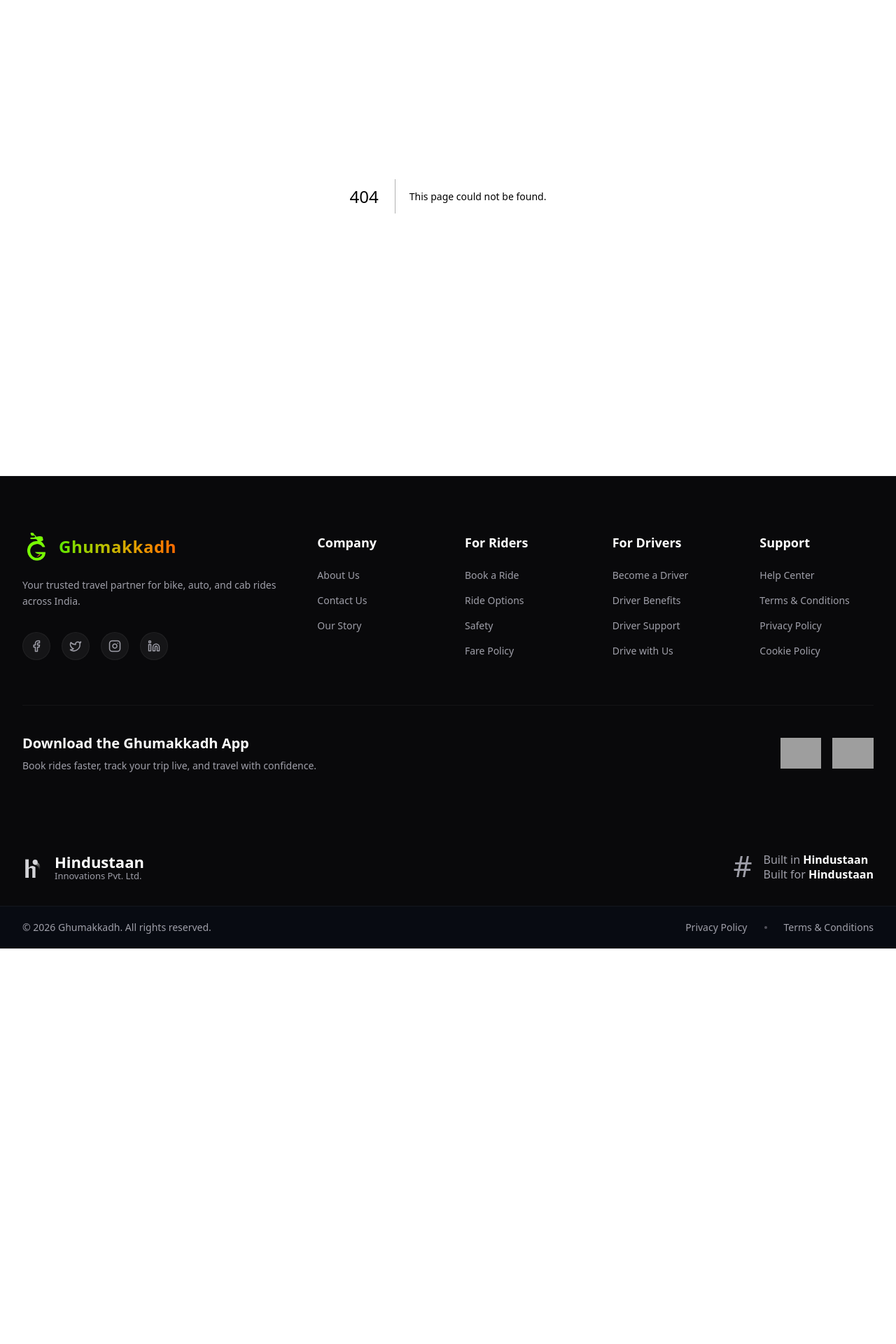
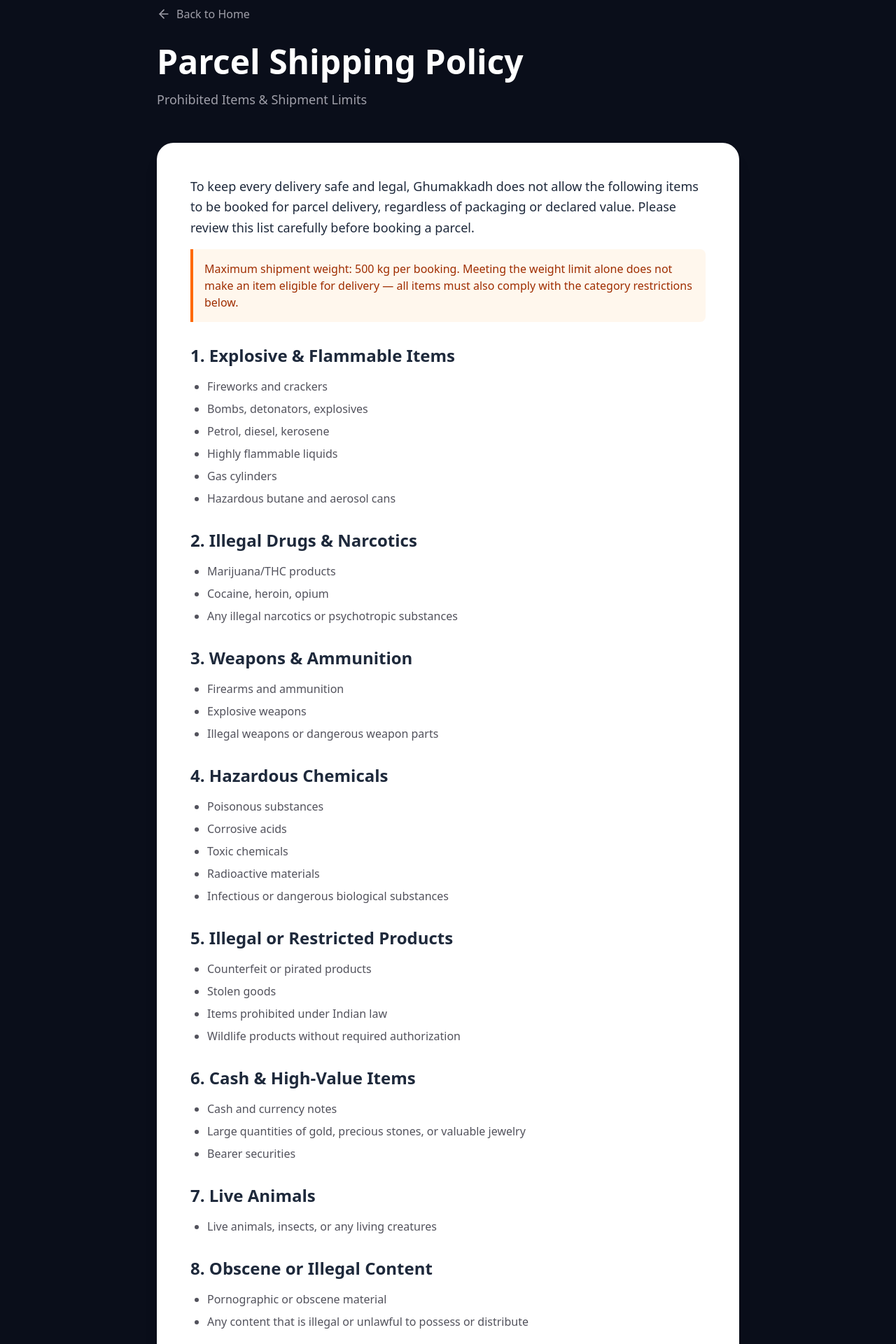
Before and after one commit to ayushshinde13/ghummakkadh-portfolio, a Next.js app: page /shipping in a window 1280 px wide. Before the commit this address had no page. Shown: the part 120-2040 px from the top of the page at 70% size. Before the commit the page ends 1475 px from the top, so only its background shows below. Built offline with nearby package versions, Linux system fonts and the light colour scheme; grey boxes are pictures that could not be loaded.

Commit message:
Added parcel shipping policy

```diff
--- a/src/app/contact/page.tsx
+++ b/src/app/contact/page.tsx
@@ -1,15 +1,30 @@
 import React from 'react';
+import Link from 'next/link';
+import { ArrowLeft } from 'lucide-react';
 
 export default function ContactPage() {
   return (
-    <main className="min-h-screen bg-[#F8FAFC] text-[#1E293B] pt-24 pb-32">
-      <div className="max-w-4xl mx-auto px-4 md:px-8">
-        <div className="mb-12 border-b border-gray-200 pb-8">
-          <h1 className="text-[40px] md:text-5xl font-black text-[#1E293B] tracking-tight mb-4">
-            Contact Us & Support
-          </h1>
+    <main className="min-h-screen bg-[#0A0E1A] pt-32 pb-20">
+      <div className="max-w-4xl mx-auto px-4 sm:px-6 lg:px-8">
+
+        {/* Back Button */}
+        <Link
+          href="/"
+          className="inline-flex items-center gap-2 text-zinc-400 hover:text-white transition-colors mb-8 group"
+        >
+          <ArrowLeft className="w-5 h-5 group-hover:-translate-x-1 transition-transform" />
+          <span>Back to Home</span>
+        </Link>
+
+        {/* Header */}
+        <div className="mb-12">
+          <h1 className="text-4xl md:text-5xl font-black text-white mb-4">Contact Us & Support</h1>
+          <p className="text-zinc-400 text-lg">Last updated: August 2026</p>
         </div>
-        <div className="space-y-10 text-gray-600 leading-relaxed bg-white p-8 md:p-12 rounded-[32px] shadow-sm border border-gray-100">
+
+        {/* Content */}
+        <div className="bg-white rounded-3xl p-8 md:p-12 text-zinc-600 space-y-8 shadow-xl">
+
           <section>
             <h2 className="text-2xl font-bold text-[#1E293B] mb-4">We're here to help</h2>
             <p>If you have any questions, feedback, or issues, please reach out to our support team.</p>
@@ -21,6 +36,7 @@
               <li><strong>Support Hours:</strong> 24/7</li>
             </ul>
           </section>
+
         </div>
       </div>
     </main>
--- a/src/app/cookie/page.tsx
+++ b/src/app/cookie/page.tsx
@@ -1,22 +1,30 @@
 import React from 'react';
+import Link from 'next/link';
+import { ArrowLeft } from 'lucide-react';
 
 export default function CookiePolicyPage() {
   return (
-    <main className="min-h-screen bg-[#F8FAFC] text-[#1E293B] pt-24 pb-32">
-      <div className="max-w-4xl mx-auto px-4 md:px-8">
+    <main className="min-h-screen bg-[#0A0E1A] pt-32 pb-20">
+      <div className="max-w-4xl mx-auto px-4 sm:px-6 lg:px-8">
+
+        {/* Back Button */}
+        <Link
+          href="/"
+          className="inline-flex items-center gap-2 text-zinc-400 hover:text-white transition-colors mb-8 group"
+        >
+          <ArrowLeft className="w-5 h-5 group-hover:-translate-x-1 transition-transform" />
+          <span>Back to Home</span>
+        </Link>
 
         {/* Header */}
-        <div className="mb-12 border-b border-gray-200 pb-8">
-          <h1 className="text-[40px] md:text-5xl font-black text-[#1E293B] tracking-tight mb-4">
-            Cookie & Tracking Technologies Policy
-          </h1>
-          <p className="text-gray-500 font-medium">
-            Last updated: August 2026
-          </p>
+        <div className="mb-12">
+          <h1 className="text-4xl md:text-5xl font-black text-white mb-4">Cookie & Tracking Technologies Policy</h1>
+          <p className="text-zinc-400 text-lg">Last updated: August 2026</p>
         </div>
 
         {/* Content */}
-        <div className="space-y-6 text-[15px] text-[#64748B] leading-relaxed bg-white p-8 md:p-10 rounded-[28px] shadow-sm border border-gray-100/80">
+        <div className="bg-white rounded-3xl p-8 md:p-12 text-zinc-600 space-y-8 shadow-xl">
+
 
           <p>
             Ghumakkadh's Rider and Partner apps do not use traditional browser cookies. Instead, we use similar technologies — such as device identifiers, local app storage, and software development kits (SDKs) — to keep the app running smoothly, remember your preferences, and understand how the app is used.
@@ -50,6 +58,7 @@
             If you have questions about how tracking technologies are used in the app, contact us at <a href="mailto:support@hindustaan.in" className="text-green-600 hover:underline">support@hindustaan.in</a>.
           </p>
 
+
         </div>
       </div>
     </main>
--- a/src/app/driver-benefits/page.tsx
+++ b/src/app/driver-benefits/page.tsx
@@ -1,15 +1,30 @@
 import React from 'react';
+import Link from 'next/link';
+import { ArrowLeft } from 'lucide-react';
 
 export default function DriverBenefitsPage() {
   return (
-    <main className="min-h-screen bg-[#F8FAFC] text-[#1E293B] pt-24 pb-32">
-      <div className="max-w-4xl mx-auto px-4 md:px-8">
-        <div className="mb-12 border-b border-gray-200 pb-8">
-          <h1 className="text-[40px] md:text-5xl font-black text-[#1E293B] tracking-tight mb-4">
-            Driver Benefits
-          </h1>
+    <main className="min-h-screen bg-[#0A0E1A] pt-32 pb-20">
+      <div className="max-w-4xl mx-auto px-4 sm:px-6 lg:px-8">
+
+        {/* Back Button */}
+        <Link
+          href="/"
+          className="inline-flex items-center gap-2 text-zinc-400 hover:text-white transition-colors mb-8 group"
+        >
+          <ArrowLeft className="w-5 h-5 group-hover:-translate-x-1 transition-transform" />
+          <span>Back to Home</span>
+        </Link>
+
+        {/* Header */}
+        <div className="mb-12">
+          <h1 className="text-4xl md:text-5xl font-black text-white mb-4">Driver Benefits</h1>
+          <p className="text-zinc-400 text-lg">Last updated: August 2026</p>
         </div>
-        <div className="space-y-10 text-gray-600 leading-relaxed bg-white p-8 md:p-12 rounded-[32px] shadow-sm border border-gray-100">
+
+        {/* Content */}
+        <div className="bg-white rounded-3xl p-8 md:p-12 text-zinc-600 space-y-8 shadow-xl">
+
           <section>
             <h2 className="text-2xl font-bold text-[#1E293B] mb-4">Why Drive with Us?</h2>
             <p className="mb-4">
@@ -22,6 +37,7 @@
               <li>24/7 Priority Support for Drivers</li>
             </ul>
           </section>
+
         </div>
       </div>
     </main>
--- a/src/app/fare-policy/page.tsx
+++ b/src/app/fare-policy/page.tsx
@@ -1,15 +1,30 @@
 import React from 'react';
+import Link from 'next/link';
+import { ArrowLeft } from 'lucide-react';
 
 export default function FarePolicyPage() {
   return (
-    <main className="min-h-screen bg-[#F8FAFC] text-[#1E293B] pt-24 pb-32">
-      <div className="max-w-4xl mx-auto px-4 md:px-8">
-        <div className="mb-12 border-b border-gray-200 pb-8">
-          <h1 className="text-[40px] md:text-5xl font-black text-[#1E293B] tracking-tight mb-4">
-            Fare Policy
-          </h1>
+    <main className="min-h-screen bg-[#0A0E1A] pt-32 pb-20">
+      <div className="max-w-4xl mx-auto px-4 sm:px-6 lg:px-8">
+
+        {/* Back Button */}
+        <Link
+          href="/"
+          className="inline-flex items-center gap-2 text-zinc-400 hover:text-white transition-colors mb-8 group"
+        >
+          <ArrowLeft className="w-5 h-5 group-hover:-translate-x-1 transition-transform" />
+          <span>Back to Home</span>
+        </Link>
+
+        {/* Header */}
+        <div className="mb-12">
+          <h1 className="text-4xl md:text-5xl font-black text-white mb-4">Fare Policy</h1>
+          <p className="text-zinc-400 text-lg">Last updated: August 2026</p>
         </div>
-        <div className="space-y-10 text-gray-600 leading-relaxed bg-white p-8 md:p-12 rounded-[32px] shadow-sm border border-gray-100">
+
+        {/* Content */}
+        <div className="bg-white rounded-3xl p-8 md:p-12 text-zinc-600 space-y-8 shadow-xl">
+
           <section>
             <h2 className="text-2xl font-bold text-[#1E293B] mb-4">Transparent Pricing</h2>
             <p className="mb-4">
@@ -19,6 +34,7 @@
               Toll charges or parking fees, if applicable during the trip, are not included in the base fare and must be paid by the rider.
             </p>
           </section>
+
         </div>
       </div>
     </main>
--- a/src/app/privacy/page.tsx
+++ b/src/app/privacy/page.tsx
@@ -1,22 +1,30 @@
 import React from 'react';
+import Link from 'next/link';
+import { ArrowLeft } from 'lucide-react';
 
 export default function PrivacyPolicyPage() {
   return (
-    <main className="min-h-screen bg-[#F8FAFC] text-[#1E293B] pt-24 pb-32">
-      <div className="max-w-4xl mx-auto px-4 md:px-8">
+    <main className="min-h-screen bg-[#0A0E1A] pt-32 pb-20">
+      <div className="max-w-4xl mx-auto px-4 sm:px-6 lg:px-8">
+
+        {/* Back Button */}
+        <Link
+          href="/"
+          className="inline-flex items-center gap-2 text-zinc-400 hover:text-white transition-colors mb-8 group"
+        >
+          <ArrowLeft className="w-5 h-5 group-hover:-translate-x-1 transition-transform" />
+          <span>Back to Home</span>
+        </Link>
 
         {/* Header */}
-        <div className="mb-12 border-b border-gray-200 pb-8">
-          <h1 className="text-[40px] md:text-5xl font-black text-[#1E293B] tracking-tight mb-4">
-            Privacy Policy
-          </h1>
-          <p className="text-gray-500 font-medium">
-            Last updated: August 2026
-          </p>
+        <div className="mb-12">
+          <h1 className="text-4xl md:text-5xl font-black text-white mb-4">Privacy Policy</h1>
+          <p className="text-zinc-400 text-lg">Last updated: August 2026</p>
         </div>
 
         {/* Content */}
-        <div className="space-y-10 text-gray-600 leading-relaxed bg-white p-8 md:p-12 rounded-[32px] shadow-sm border border-gray-100">
+        <div className="bg-white rounded-3xl p-8 md:p-12 text-zinc-600 space-y-8 shadow-xl">
+
 
           <section>
             <h2 className="text-2xl font-bold text-[#1E293B] mb-4">1. Introduction</h2>
@@ -88,6 +96,7 @@
             <p>If you have any questions about this Privacy Policy or how your data is handled, you can reach out to us at <a href="mailto:support@hindustaan.in" className="text-green-600 hover:underline">support@hindustaan.in</a>.</p>
           </section>
 
+
         </div>
       </div>
     </main>
--- a/src/app/safety/page.tsx
+++ b/src/app/safety/page.tsx
@@ -1,15 +1,30 @@
 import React from 'react';
+import Link from 'next/link';
+import { ArrowLeft } from 'lucide-react';
 
 export default function SafetyPage() {
   return (
-    <main className="min-h-screen bg-[#F8FAFC] text-[#1E293B] pt-24 pb-32">
-      <div className="max-w-4xl mx-auto px-4 md:px-8">
-        <div className="mb-12 border-b border-gray-200 pb-8">
-          <h1 className="text-[40px] md:text-5xl font-black text-[#1E293B] tracking-tight mb-4">
-            Safety at Ghumakkadh
-          </h1>
+    <main className="min-h-screen bg-[#0A0E1A] pt-32 pb-20">
+      <div className="max-w-4xl mx-auto px-4 sm:px-6 lg:px-8">
+
+        {/* Back Button */}
+        <Link
+          href="/"
+          className="inline-flex items-center gap-2 text-zinc-400 hover:text-white transition-colors mb-8 group"
+        >
+          <ArrowLeft className="w-5 h-5 group-hover:-translate-x-1 transition-transform" />
+          <span>Back to Home</span>
+        </Link>
+
+        {/* Header */}
+        <div className="mb-12">
+          <h1 className="text-4xl md:text-5xl font-black text-white mb-4">Safety at Ghumakkadh</h1>
+          <p className="text-zinc-400 text-lg">Last updated: August 2026</p>
         </div>
-        <div className="space-y-10 text-gray-600 leading-relaxed bg-white p-8 md:p-12 rounded-[32px] shadow-sm border border-gray-100">
+
+        {/* Content */}
+        <div className="bg-white rounded-3xl p-8 md:p-12 text-zinc-600 space-y-8 shadow-xl">
+
           <section>
             <h2 className="text-2xl font-bold text-[#1E293B] mb-4">Your Safety is Our Priority</h2>
             <p className="mb-4">
@@ -22,6 +37,7 @@
               <li>Secure In-App Payments</li>
             </ul>
           </section>
+
         </div>
       </div>
     </main>
--- /dev/null
+++ b/src/app/shipping/page.tsx
@@ -0,0 +1,127 @@
+import React from 'react';
+import Link from 'next/link';
+import { ArrowLeft } from 'lucide-react';
+
+export default function ShippingPolicyPage() {
+  return (
+    <main className="min-h-screen bg-[#0A0E1A] pt-32 pb-20">
+      <div className="max-w-4xl mx-auto px-4 sm:px-6 lg:px-8">
+
+        {/* Back Button */}
+        <Link
+          href="/"
+          className="inline-flex items-center gap-2 text-zinc-400 hover:text-white transition-colors mb-8 group"
+        >
+          <ArrowLeft className="w-5 h-5 group-hover:-translate-x-1 transition-transform" />
+          <span>Back to Home</span>
+        </Link>
+
+        {/* Header */}
+        <div className="mb-12">
+          <h1 className="text-4xl md:text-5xl font-black text-white mb-4">Parcel Shipping Policy</h1>
+          <p className="text-zinc-400 text-lg">Prohibited Items & Shipment Limits</p>
+        </div>
+
+        {/* Content */}
+        <div className="bg-white rounded-3xl p-8 md:p-12 text-zinc-600 space-y-8 shadow-xl">
+
+          <section>
+            <p className="text-lg leading-relaxed text-[#1E293B] mb-4">
+              To keep every delivery safe and legal, Ghumakkadh does not allow the following items to be booked for parcel delivery, regardless of packaging or declared value. Please review this list carefully before booking a parcel.
+            </p>
+            <div className="bg-orange-50 border-l-4 border-orange-500 p-4 rounded-r-lg">
+              <p className="text-orange-800 font-medium">
+                Maximum shipment weight: 500 kg per booking. Meeting the weight limit alone does not make an item eligible for delivery — all items must also comply with the category restrictions below.
+              </p>
+            </div>
+          </section>
+
+          <section>
+            <h2 className="text-2xl font-bold text-[#1E293B] mb-4">1. Explosive & Flammable Items</h2>
+            <ul className="list-disc pl-6 space-y-2">
+              <li>Fireworks and crackers</li>
+              <li>Bombs, detonators, explosives</li>
+              <li>Petrol, diesel, kerosene</li>
+              <li>Highly flammable liquids</li>
+              <li>Gas cylinders</li>
+              <li>Hazardous butane and aerosol cans</li>
+            </ul>
+          </section>
+
+          <section>
+            <h2 className="text-2xl font-bold text-[#1E293B] mb-4">2. Illegal Drugs & Narcotics</h2>
+            <ul className="list-disc pl-6 space-y-2">
+              <li>Marijuana/THC products</li>
+              <li>Cocaine, heroin, opium</li>
+              <li>Any illegal narcotics or psychotropic substances</li>
+            </ul>
+          </section>
+
+          <section>
+            <h2 className="text-2xl font-bold text-[#1E293B] mb-4">3. Weapons & Ammunition</h2>
+            <ul className="list-disc pl-6 space-y-2">
+              <li>Firearms and ammunition</li>
+              <li>Explosive weapons</li>
+              <li>Illegal weapons or dangerous weapon parts</li>
+            </ul>
+          </section>
+
+          <section>
+            <h2 className="text-2xl font-bold text-[#1E293B] mb-4">4. Hazardous Chemicals</h2>
+            <ul className="list-disc pl-6 space-y-2">
+              <li>Poisonous substances</li>
+              <li>Corrosive acids</li>
+              <li>Toxic chemicals</li>
+              <li>Radioactive materials</li>
+              <li>Infectious or dangerous biological substances</li>
+            </ul>
+          </section>
+
+          <section>
+            <h2 className="text-2xl font-bold text-[#1E293B] mb-4">5. Illegal or Restricted Products</h2>
+            <ul className="list-disc pl-6 space-y-2">
+              <li>Counterfeit or pirated products</li>
+              <li>Stolen goods</li>
+              <li>Items prohibited under Indian law</li>
+              <li>Wildlife products without required authorization</li>
+            </ul>
+          </section>
+
+          <section>
+            <h2 className="text-2xl font-bold text-[#1E293B] mb-4">6. Cash & High-Value Items</h2>
+            <ul className="list-disc pl-6 space-y-2">
+              <li>Cash and currency notes</li>
+              <li>Large quantities of gold, precious stones, or valuable jewelry</li>
+              <li>Bearer securities</li>
+            </ul>
+          </section>
+
+          <section>
+            <h2 className="text-2xl font-bold text-[#1E293B] mb-4">7. Live Animals</h2>
+            <ul className="list-disc pl-6 space-y-2">
+              <li>Live animals, insects, or any living creatures</li>
+            </ul>
+          </section>
+
+          <section>
+            <h2 className="text-2xl font-bold text-[#1E293B] mb-4">8. Obscene or Illegal Content</h2>
+            <ul className="list-disc pl-6 space-y-2">
+              <li>Pornographic or obscene material</li>
+              <li>Any content that is illegal or unlawful to possess or distribute</li>
+            </ul>
+          </section>
+
+          <hr className="my-8 border-gray-200" />
+
+          <section className="bg-slate-50 p-6 rounded-2xl border border-slate-100">
+            <h2 className="text-xl font-bold text-[#1E293B] mb-3">A Note on Enforcement</h2>
+            <p className="leading-relaxed">
+              Ghumakkadh reserves the right to inspect, refuse, or cancel any booking that appears to violate this policy, and to report suspected illegal shipments to the appropriate authorities. Attempting to ship a prohibited item may result in account suspension and forfeiture of any applicable refund.
+            </p>
+          </section>
+
+        </div>
+      </div>
+    </main>
+  );
+}
--- a/src/app/story/page.tsx
+++ b/src/app/story/page.tsx
@@ -1,15 +1,30 @@
 import React from 'react';
+import Link from 'next/link';
+import { ArrowLeft } from 'lucide-react';
 
 export default function StoryPage() {
   return (
-    <main className="min-h-screen bg-[#F8FAFC] text-[#1E293B] pt-24 pb-32">
-      <div className="max-w-4xl mx-auto px-4 md:px-8">
-        <div className="mb-12 border-b border-gray-200 pb-8">
-          <h1 className="text-[40px] md:text-5xl font-black text-[#1E293B] tracking-tight mb-4">
-            Our Story
-          </h1>
+    <main className="min-h-screen bg-[#0A0E1A] pt-32 pb-20">
+      <div className="max-w-4xl mx-auto px-4 sm:px-6 lg:px-8">
+
+        {/* Back Button */}
+        <Link
+          href="/"
+          className="inline-flex items-center gap-2 text-zinc-400 hover:text-white transition-colors mb-8 group"
+        >
+          <ArrowLeft className="w-5 h-5 group-hover:-translate-x-1 transition-transform" />
+          <span>Back to Home</span>
+        </Link>
+
+        {/* Header */}
+        <div className="mb-12">
+          <h1 className="text-4xl md:text-5xl font-black text-white mb-4">Our Story</h1>
+          <p className="text-zinc-400 text-lg">Last updated: August 2026</p>
         </div>
-        <div className="space-y-10 text-gray-600 leading-relaxed bg-white p-8 md:p-12 rounded-[32px] shadow-sm border border-gray-100">
+
+        {/* Content */}
+        <div className="bg-white rounded-3xl p-8 md:p-12 text-zinc-600 space-y-8 shadow-xl">
+
           <section>
             <p className="mb-4">
               Built in Hindustaan, Built for Hindustaan. Ghumakkadh started with a simple idea: to make daily commuting reliable, affordable, and safe for everyone.
@@ -18,6 +33,7 @@
               We connect riders with reliable bike, auto, and cab drivers across the city, aiming to redefine urban mobility and bring seamless travel to your doorstep.
             </p>
           </section>
+
         </div>
       </div>
     </main>
--- a/src/app/terms/page.tsx
+++ b/src/app/terms/page.tsx
@@ -1,22 +1,30 @@
 import React from 'react';
+import Link from 'next/link';
+import { ArrowLeft } from 'lucide-react';
 
 export default function TermsAndConditions() {
   return (
-    <main className="min-h-screen bg-[#F8FAFC] text-[#1E293B] pt-24 pb-32">
-      <div className="max-w-4xl mx-auto px-4 md:px-8">
+    <main className="min-h-screen bg-[#0A0E1A] pt-32 pb-20">
+      <div className="max-w-4xl mx-auto px-4 sm:px-6 lg:px-8">
+
+        {/* Back Button */}
+        <Link
+          href="/"
+          className="inline-flex items-center gap-2 text-zinc-400 hover:text-white transition-colors mb-8 group"
+        >
+          <ArrowLeft className="w-5 h-5 group-hover:-translate-x-1 transition-transform" />
+          <span>Back to Home</span>
+        </Link>
 
         {/* Header */}
-        <div className="mb-12 border-b border-gray-200 pb-8">
-          <h1 className="text-[40px] md:text-5xl font-black text-[#1E293B] tracking-tight mb-4">
-            Terms & Conditions
-          </h1>
-          <p className="text-gray-500 font-medium">
-            Last updated: August 2026
-          </p>
+        <div className="mb-12">
+          <h1 className="text-4xl md:text-5xl font-black text-white mb-4">Terms & Conditions</h1>
+          <p className="text-zinc-400 text-lg">Last updated: August 2026</p>
         </div>
 
         {/* Content */}
-        <div className="space-y-10 text-gray-600 leading-relaxed bg-white p-8 md:p-12 rounded-[32px] shadow-sm border border-gray-100">
+        <div className="bg-white rounded-3xl p-8 md:p-12 text-zinc-600 space-y-8 shadow-xl">
+
 
           <section>
             <h2 className="text-2xl font-bold text-[#1E293B] mb-4">1. Introduction</h2>
@@ -108,6 +116,7 @@
             </p>
           </div>
 
+
         </div>
       </div>
     </main>
--- a/src/components/footer/Footer.tsx
+++ b/src/components/footer/Footer.tsx
@@ -106,6 +106,7 @@
               <li><Link href="/terms" className="text-zinc-400 hover:text-[#77FF00] transition-colors text-sm">Terms & Conditions</Link></li>
               <li><Link href="/privacy" className="text-zinc-400 hover:text-[#77FF00] transition-colors text-sm">Privacy Policy</Link></li>
               <li><Link href="/cookie" className="text-zinc-400 hover:text-[#77FF00] transition-colors text-sm">Cookie Policy</Link></li>
+              <li><Link href="/shipping" className="text-zinc-400 hover:text-[#77FF00] transition-colors text-sm">Parcel Shipping Policy</Link></li>
             </ul>
           </div>
 
@@ -185,6 +186,8 @@
             <Link href="/privacy" className="hover:text-white transition-colors">Privacy Policy</Link>
             <span className="w-1 h-1 rounded-full bg-zinc-600"></span>
             <Link href="/terms" className="hover:text-white transition-colors">Terms & Conditions</Link>
+            <span className="w-1 h-1 rounded-full bg-zinc-600"></span>
+            <Link href="/shipping" className="hover:text-white transition-colors">Parcel Shipping Policy</Link>
           </div>
         </div>
       </div>
```
